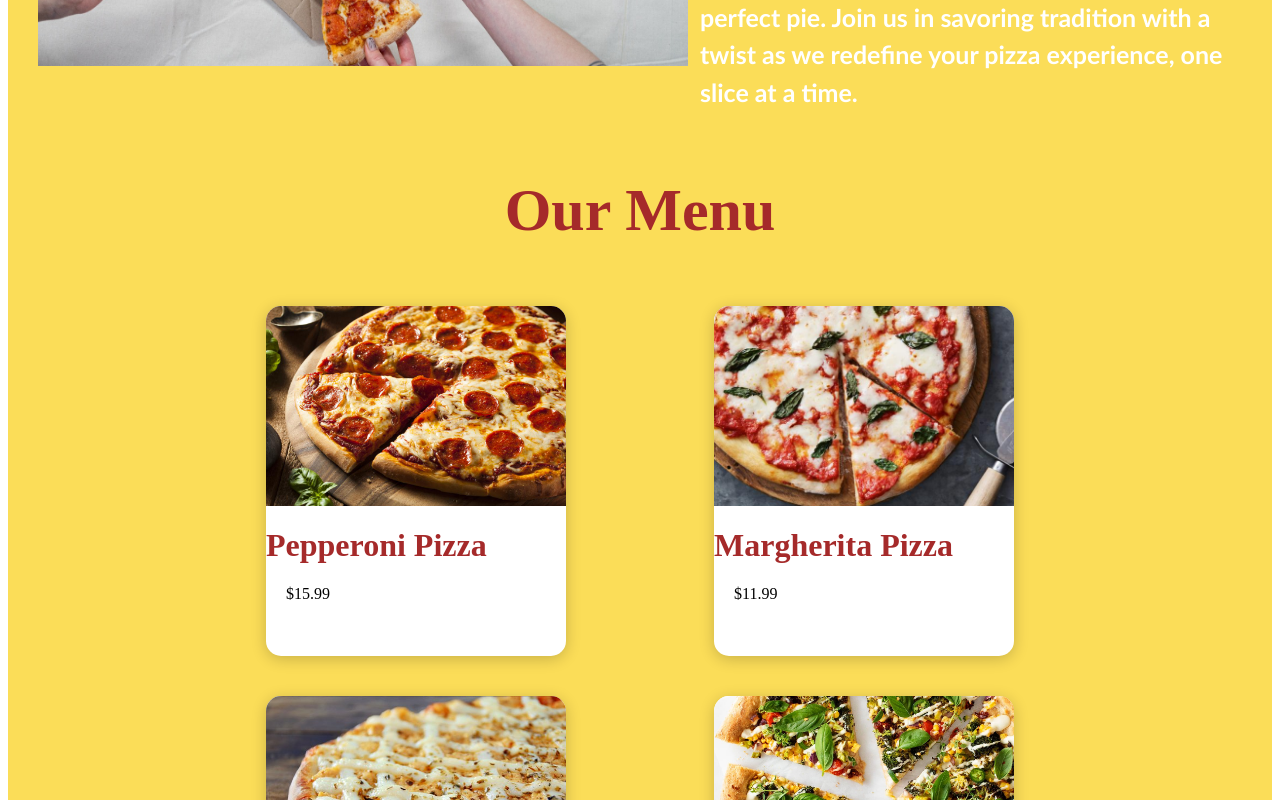
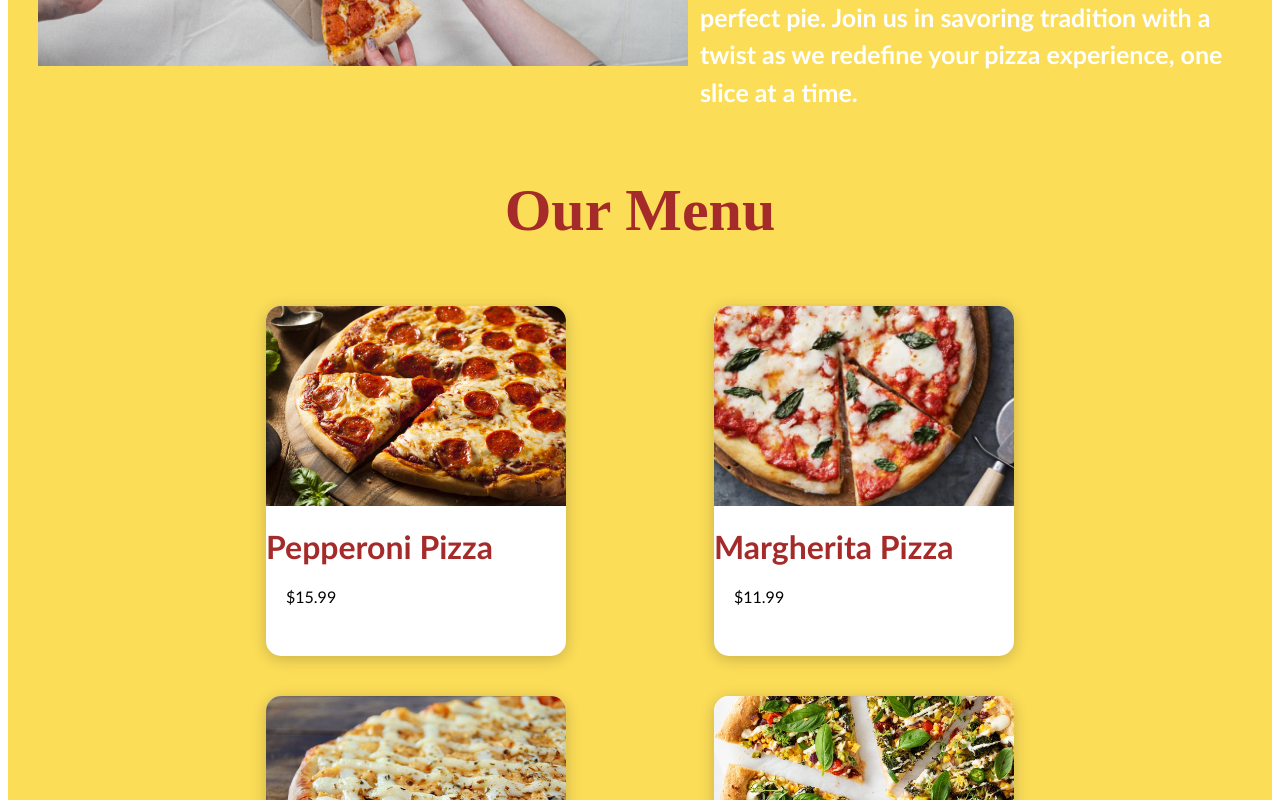
Before and after one commit to MhamadSaid/Restaurant-menu, a React (Create React App) app: page / in a window 1280 px wide. Shown: the part 1360-2160 px from the top of the page. Built offline with nearby package versions, Linux system fonts and the light colour scheme.

Commit message:
edit menu section

```diff
--- a/src/styles/Menu.css
+++ b/src/styles/Menu.css
@@ -3,6 +3,7 @@
   width: 100%;
   height: auto;
   display: flex;
+  font-family: "Gill Sans", "Gill Sans MT", Calibri, "Trebuchet MS", sans-serif;
   justify-content: center;
   align-items: center;
   flex-direction: column;
```
